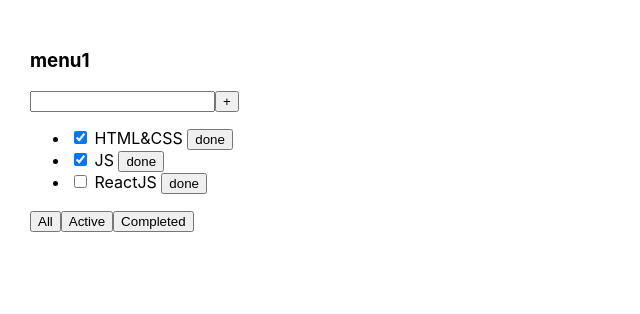
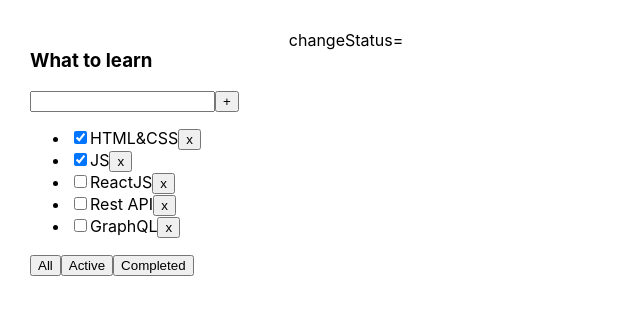
Before and after one commit to ericbloodyax12/toDoList, a React (Create React App) app: page / in a window 1280 px wide. Shown: the top 314 px of the page, without its empty margins (0-640 px from the left). Built offline with nearby package versions, Linux system fonts and the light colour scheme.

Commit message:
add new version of project

```diff
--- a/package.json
+++ b/package.json
@@ -10,10 +10,13 @@
     "@types/node": "^16.18.1",
     "@types/react": "^18.0.23",
     "@types/react-dom": "^18.0.7",
+    "@types/uuid": "^8.3.4",
+    "eslint": "8.22.0",
     "react": "^18.2.0",
     "react-dom": "^18.2.0",
     "react-scripts": "5.0.1",
     "typescript": "^4.8.4",
+    "uuid": "^9.0.0",
     "web-vitals": "^2.1.4"
   },
   "scripts": {
@@ -39,5 +42,8 @@
       "last 1 firefox version",
       "last 1 safari version"
     ]
+  },
+  "devDependencies": {
+    "eslint-config-react-app": "^7.0.1"
   }
 }
--- a/src/App.tsx
+++ b/src/App.tsx
@@ -1,62 +1,61 @@
-import React, {useEffect, useState} from 'react';
-import {TaskType} from "./ToDoList"
+import React, {useState} from 'react';
 import './App.css';
-import {ToDoList} from './ToDoList'
+import {Todolist} from './Todolist';
+import { v1 } from 'uuid';
+
+export type FilterValuesType = "all" | "active" | "completed";
+
+function App() {
+
+    let [tasks, setTasks] = useState([
+        { id: v1(), title: "HTML&CSS", isDone: true },
+        { id: v1(), title: "JS", isDone: true },
+        { id: v1(), title: "ReactJS", isDone: false },
+        { id: v1(), title: "Rest API", isDone: false },
+        { id: v1(), title: "GraphQL", isDone: false },
+    ]);
+
+    const changeStatus =(taskID:string, eventStatus:boolean)=>{
+
+        setTasks(tasks.map(el=>el.id===taskID ? {...el,isDone:eventStatus}:el))
+    }
+
+    function removeTask(id: string) {
+        let filteredTasks = tasks.filter(t => t.id !== id);
+        setTasks(filteredTasks);
+    }
+
+    function addTask(title: string) {
+        let task = { id: v1(), title: title, isDone: false };
+        let newTasks = [task, ...tasks];
+        setTasks(newTasks);
+    }
+
+    let [filter, setFilter] = useState<FilterValuesType>("all");
+
+    let tasksForTodolist = tasks;
+
+    if (filter === "active") {
+        tasksForTodolist = tasks.filter(t => t.isDone === false);
+    }
+    if (filter === "completed") {
+        tasksForTodolist = tasks.filter(t => t.isDone === true);
+    }
+
+    function changeFilter(value: FilterValuesType) {
+        setFilter(value);
+    }
 
 
-export type FiltredValuesType = "All" | "Active" | "Completed"
-
-function App() {
-    const shapka1 = "menu1"
-
-    let [tasks, setTasks] = useState<Array<TaskType>>(
-        [
-            {id: 1, title: "HTML&CSS", isDone: true},
-            {id: 2, title: "JS", isDone: true},
-            {id: 3, title: "ReactJS", isDone: false}
-        ])
-    const removeTask = (taskId: number) => {
-
-        //  tasks = tasks.filter(task=>task.id !== taskId)
-        setTasks(tasks.filter(el => el.id !== taskId))
-       // console.log([tasks, setTasks])
-    }
-    useEffect(() => {
-        console.log([tasks, setTasks])
-    }, [tasks])
-    const [filter, setFilter] = useState<FiltredValuesType>("All")
-    const changeFilter = (filter:FiltredValuesType)=>{
-        setFilter(filter)
-    }
-    const getFiltredTasks = (tasks: TaskType[], filter: FiltredValuesType): TaskType[] => {
-        switch (filter) {
-            case "Active":
-                return tasks.filter(task => task.isDone === false)
-            case "Completed":
-                return tasks.filter(task => task.isDone === true)
-            default:
-                return tasks
-        }
-        }
-        /*  if (filter === "Active") {
-            return tasks.filter((task) => task.isDone === false)
-        } else if (filter === "Completed") {
-            return tasks.filter((task) => task.isDone === true)
-        } else {
-            return tasks
-        }*/
-
-    const filtredTasksValue = getFiltredTasks(tasks, filter);
 
     return (
         <div className="App">
-            <ToDoList
-                shapka1={shapka1}
-                tasks={filtredTasksValue}
-                removeTask={removeTask}
-                changeFilter={changeFilter}
-            />
-
+            <Todolist title="What to learn"
+                      tasks={tasksForTodolist}
+                      removeTask={removeTask}
+                      changeFilter={changeFilter}
+                      addTask={addTask} />
+                    changeStatus={changeStatus}
         </div>
     );
 }
--- a/src/ToDoList.tsx
+++ b/src/ToDoList.tsx
@@ -1,50 +1,74 @@
-import React from "react";
-import {FiltredValuesType} from "./App";
+import React, {ChangeEvent, ChangeEventHandler, KeyboardEvent, useState} from 'react';
+import {FilterValuesType} from './App';
 
-type ToDoListPropsType = {
-    shapka1?: string
-    shapka2?: string
-    tasks: TaskType[] //  tasks: Array<TaskType>
-    removeTask: (taskId: number) => void
-    changeFilter: (filter: FiltredValuesType) => void
-}
-
-export type TaskType = {
-    id: number,
-    title: string,
+type TaskType = {
+    id: string
+    title: string
     isDone: boolean
 }
 
+type PropsType = {
+    title: string
+    tasks: Array<TaskType>
+    removeTask: (taskId: string) => void
+    changeFilter: (value: FilterValuesType) => void
+    addTask: (title: string) => void
+    changeStatus: (taskID:string, eventStatus:boolean)=> void
+}
 
-export const ToDoList = (props: ToDoListPropsType) => {
-    return (
+export function Todolist(props: PropsType) {
+
+    let [title, setTitle] = useState("")
+
+    const addTask = () => {
+        props.addTask(title);
+        setTitle("");
+    }
+
+    const onChangeHandler = (e: ChangeEvent<HTMLInputElement>) => {
+        setTitle(e.currentTarget.value)
+    }
+
+    const onKeyPressHandler = (e: KeyboardEvent<HTMLInputElement>) => {
+        if (e.charCode === 13) {
+            addTask();
+        }
+    }
+
+    const onAllClickHandler = () => props.changeFilter("all");
+    const onActiveClickHandler = () => props.changeFilter("active");
+    const onCompletedClickHandler = () => props.changeFilter("completed");
+
+    return <div>
+        <h3>{props.title}</h3>
         <div>
-            <h3>{props.shapka1}</h3>
-            <h3>{props.shapka2}</h3>
+            <input value={title}
+                   onChange={ onChangeHandler }
+                   onKeyPress={ onKeyPressHandler }
+            />
+            <button onClick={addTask}>+</button>
+        </div>
+        <ul>
+            {
+                props.tasks.map(t => {
 
-            <div>
-                <input/>
-                <button>+</button>
-            </div>
-            <ul>
-                {props.tasks.map((el, index) => {
-                    return (
-                        <li key={index}>
-                            <input type="checkbox" checked={el.isDone}/>
-                            <span> {el.title} </span>
-                            <button onClick={() => props.removeTask(el.id)}>done</button>
-                        </li>
+                    const onClickHandler = () => props.removeTask(t.id)
+                    const changeStatusHandler = (event: ChangeEvent<HTMLInputElement>) => {
+                        props.changeStatus(t.id)
+                    }
 
-                    )
-
-                })}
-
-            </ul>
-            <div>
-                <button onClick={() => props.changeFilter("All")}>All</button>
-                <button onClick={() => props.changeFilter("Active")}>Active</button>
-                <button onClick={() => props.changeFilter("Completed")}>Completed</button>
-            </div>
+                    return <li key={t.id}>
+                        <input type="checkbox" checked={t.isDone} onChange={changeStatusHandler} />
+                        <span>{t.title}</span>
+                        <button onClick={ onClickHandler }>x</button>
+                    </li>
+                })
+            }
+        </ul>
+        <div>
+            <button onClick={ onAllClickHandler }>All</button>
+            <button onClick={ onActiveClickHandler }>Active</button>
+            <button onClick={ onCompletedClickHandler }>Completed</button>
         </div>
-    )
+    </div>
 }
--- a/src/index.tsx
+++ b/src/index.tsx
@@ -2,15 +2,18 @@
 import ReactDOM from 'react-dom/client';
 import './index.css';
 import App from './App';
-
+import reportWebVitals from './reportWebVitals';
 
 const root = ReactDOM.createRoot(
   document.getElementById('root') as HTMLElement
 );
 root.render(
+  <React.StrictMode>
     <App />
+  </React.StrictMode>
 );
 
 // If you want to start measuring performance in your app, pass a function
 // to log results (for example: reportWebVitals(console.log))
 // or send to an analytics endpoint. Learn more: https://bit.ly/CRA-vitals
+reportWebVitals();
--- /dev/null
+++ b/src/reportWebVitals.ts
@@ -0,0 +1,15 @@
+import { ReportHandler } from 'web-vitals';
+
+const reportWebVitals = (onPerfEntry?: ReportHandler) => {
+  if (onPerfEntry && onPerfEntry instanceof Function) {
+    import('web-vitals').then(({ getCLS, getFID, getFCP, getLCP, getTTFB }) => {
+      getCLS(onPerfEntry);
+      getFID(onPerfEntry);
+      getFCP(onPerfEntry);
+      getLCP(onPerfEntry);
+      getTTFB(onPerfEntry);
+    });
+  }
+};
+
+export default reportWebVitals;
```
Also changed, not shown: 1 other file (tests, documents, lock files or other folders).
